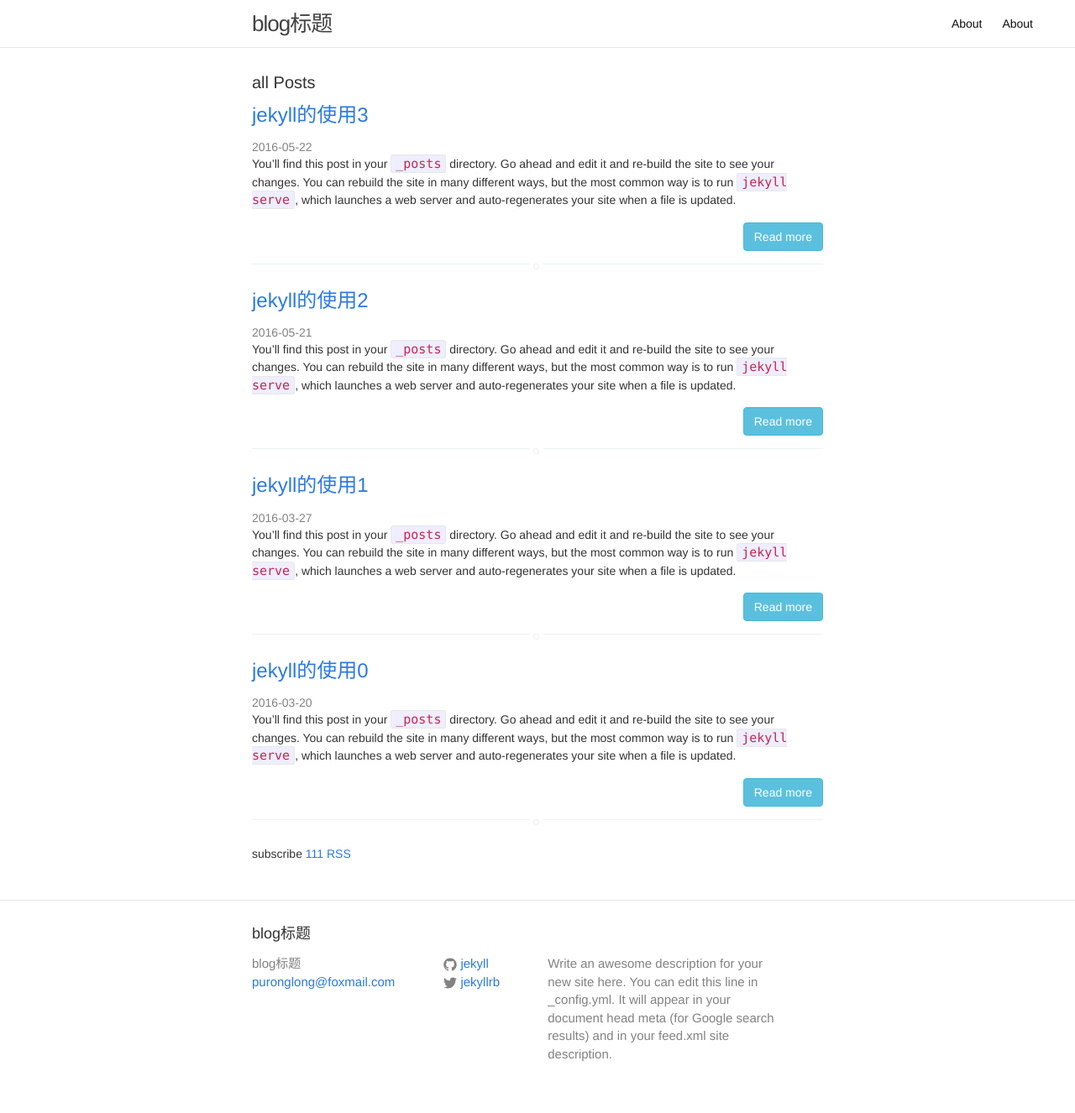
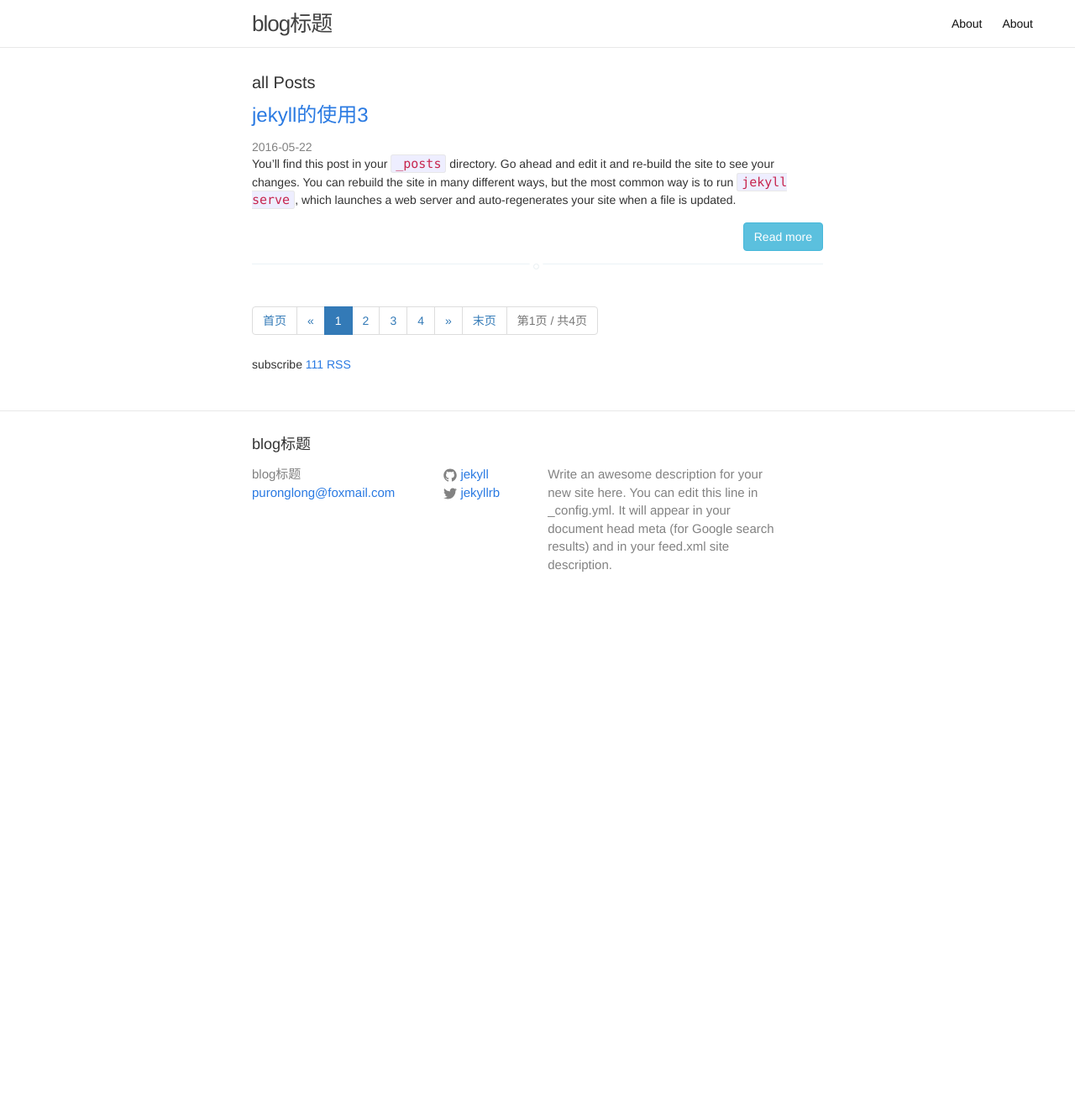
Before and after one commit to PuRonglong/jekyll-theme, a Jekyll site: the page built from index.html, in a window 1280 px wide. Shown: the whole page at 84% size. Built offline with Jekyll 4.4.1, drawn with Linux system fonts in a browser that asks for light colours; the list of posts is cut into pages by our own code; after the commit the page ends 900 px from its top, so only the background shows below that.

Commit message:
add paginate feature

```diff
--- a/_config.yml
+++ b/_config.yml
@@ -19,3 +19,6 @@
 
 # Build settings
 markdown: kramdown
+gems: [jekyll-paginate]
+paginate: 1
+paginate_path: "page:num"
--- a/index.html
+++ b/index.html
@@ -4,15 +4,14 @@
 
 <div class="home">
 	<h1 class="page-heading">all Posts</h1>
+	<!-- site.posts一个按照时间倒序的所有 Posts 的清单。 -->
 	<ul class="post-list">
-	<!-- site.posts一个按照时间倒序的所有 Posts 的清单。 -->
-	{% for post in site.posts %}
+	{% for post in paginator.posts %}
 		<li>
 			<h2>
 				<a class="post-link" href="{{ post.url | prepend: site.baseurl }}">{{ post.title }}</a>
 			</h2>
 			<span class="post-meta">{{ post.date | date: "%Y-%m-%d" }}</span>
-
 			{% if post.content contains '<!-- more -->' %}
 				{{ post.content | split:'<!-- more -->' | first %}}
 				<p class="readmore-p"><a class="btn btn-info" href="{{ post.url }}">Read more</a></p>
@@ -23,6 +22,58 @@
 	{% endfor %}
 	</ul>
 
+	<!-- 分页链接 -->
+	<ul class="pagination">
+        <li>
+            <a href="/">
+                <span>首页</span>
+            </a>
+        </li>
+        <li>
+        {% if paginator.page == 1 %}
+            <span>&laquo;</span>
+        {% else %}
+            {% if paginator.previous_page == 1 %}
+            <a href="/">
+            {% else %}
+            <a href="/page{{ paginator.previous_page }}">
+            {% endif %}
+                <span>&laquo;</span>
+            </a>
+        {% endif %}
+        </li>
+        {% for i in (1..paginator.total_pages) limit:9 offset:{{paginator.page-1}} %}
+            {% if paginator.page == i %}
+        <li class="active">
+            {% else %}
+        <li>
+            {% endif %}
+            {% if i == 1 %}
+            <a href="/">{{i}}</a>
+            {% else %}
+            <a href="/page{{i}}">{{i}}</a>
+            {% endif %}
+        </li>
+        {% endfor %}
+        <li>
+            {% if paginator.page == paginator.total_pages %}
+            <span>&raquo;</span>
+            {% else %}
+            <a href="/page{{ paginator.next_page }}">
+                <span>&raquo;</span>
+            </a>
+            {% endif %}
+        </li>
+        <li>
+            <a href="/page{{paginator.total_pages}}">
+                <span>末页</span>
+            </a>
+        </li>
+        <li class="disabled">
+            <span>第{{paginator.page}}页 / 共{{paginator.total_pages}}页</span>
+        </li>
+	</ul>
+
 	<p class="rss-subscribe">subscribe <a href="{{ "/feed.xml" | prepend: site.baseurl }}">111 RSS</a></p>
 
 </div>
```
